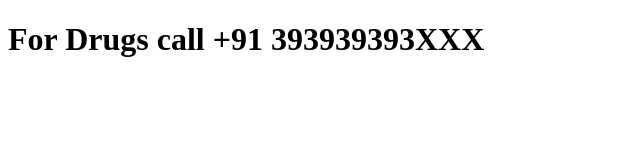
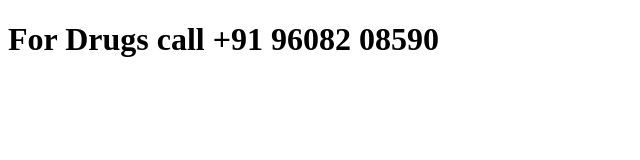
Before and after one commit to Vishwadeep47/website, a plain HTML site: page index.html in a window 1280 px wide. Shown: the whole page, without its empty margins (0-640 px from the left). Drawn offline with Linux system fonts and the light colour scheme.

Commit message:
fun numbering

```diff
--- a/index.html
+++ b/index.html
@@ -6,6 +6,6 @@
     <title></title>
 </head>
 <body>
-    <h1>For Drugs call +91 393939393XXX</h1>
+    <h1>For Drugs call +91 96082 08590</h1>
 </body>
 </html>
```
